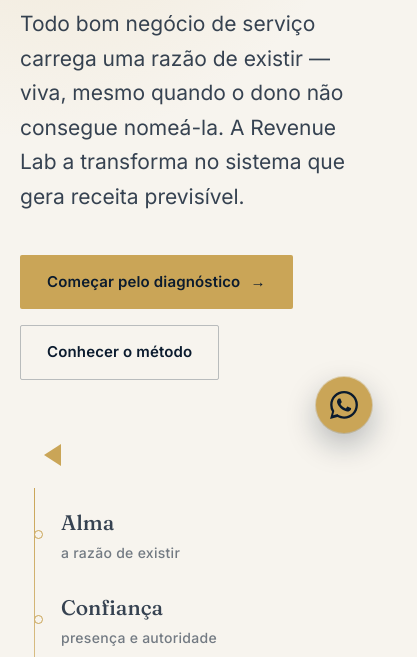
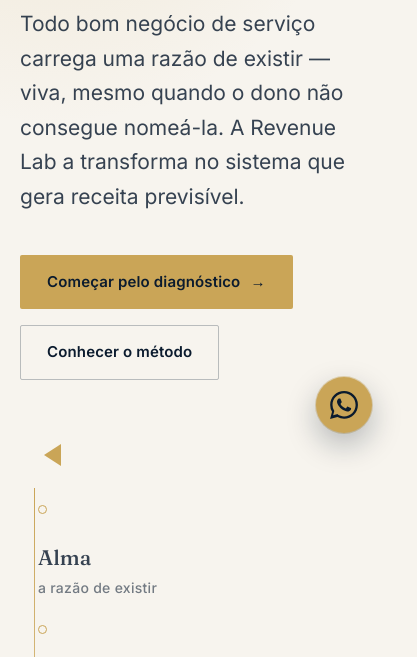
Before and after one commit to andreluizalpino-code/revenue-lab, a plain HTML site: page index.html in a window 390 px wide. Shown: the part 393-1050 px from the top of the page, 417 px wide, since content can reach past the window. Drawn offline with Linux system fonts and the light colour scheme.

Commit message:
Fix mobile layout: stack hero-node items vertically + reduce footer logo size

```diff
--- a/index.html
+++ b/index.html
@@ -652,9 +652,12 @@
   .theme-toggle { width: 40px; height: 40px; }
   .nav-cta { display: none; }   /* no celular, o botão flutuante do WhatsApp é a ação */
   .hero h1 { font-size: clamp(2.5rem, 11vw, 3.4rem); }
+  .hero-node { flex-direction: column; align-items: flex-start; }
+  .hero-node .dot { margin-left: 0; margin-bottom: 8px; }
   .deliverable { grid-template-columns: 1fr; }
   .deliverable .dnum { grid-row: auto; }
   .conductor-body p { text-align: left; hyphens: manual; }
+  .footer-brand img { height: 52px; }
   .wa-float { width: 56px; height: 56px; right: 18px; bottom: 18px; }
   .wa-float svg { width: 28px; height: 28px; }
 }
```
